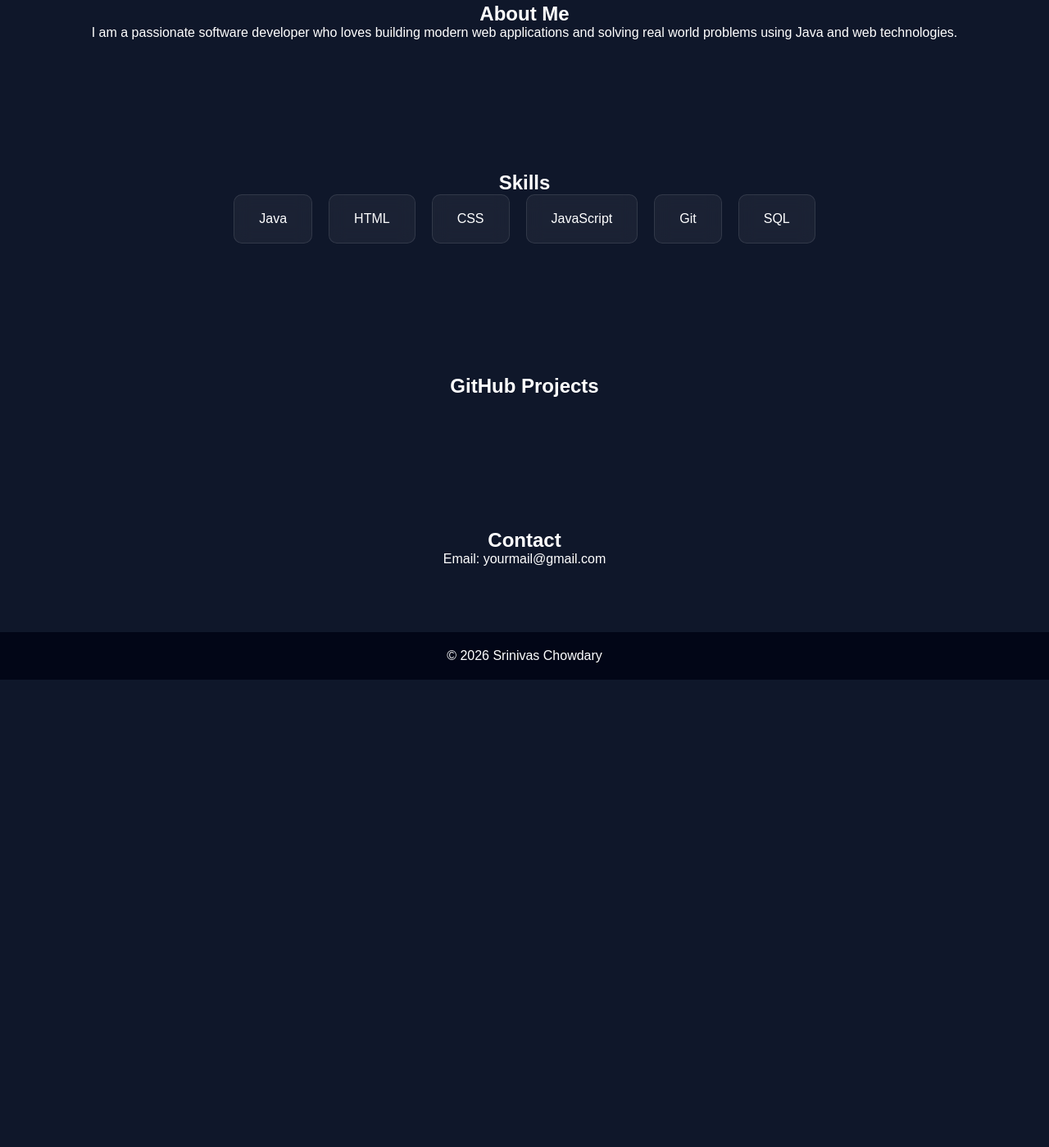
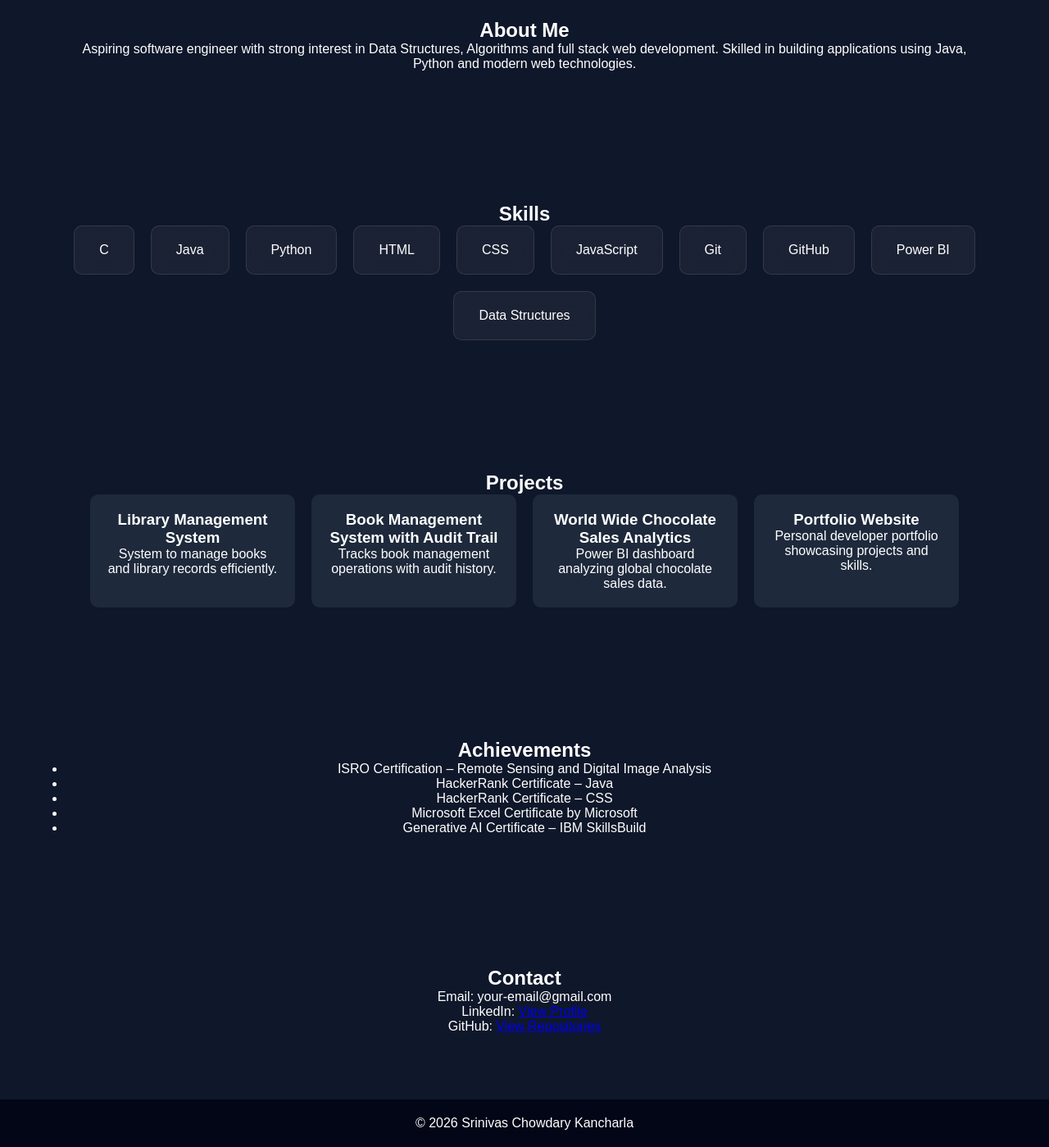
Before and after one commit to srinivaschowdary-gif/My_Portfolio, a plain HTML site: page index.html in a window 1280 px wide. Shown: the part 649-2048 px from the top of the page at 82% size. Before the commit the page ends 1478 px from the top, so only its background shows below. Drawn offline with nearby package versions, Linux system fonts and the light colour scheme; no server answers.

Commit message:
Revise portfolio details and enhance content
Updated the title and added new sections for achievements and projects. Modified contact information and improved skills representation.

```diff
--- a/index.html
+++ b/index.html
@@ -2,16 +2,14 @@
 <html lang="en">
 
 <head>
-
 <meta charset="UTF-8">
 <meta name="viewport" content="width=device-width, initial-scale=1.0">
 
-<title>Srinivas Chowdary | Portfolio</title>
+<title>Srinivas Chowdary | Software Engineer</title>
 
 <link rel="stylesheet" href="style.css">
 
-<script src="https://cdn.jsdelivr.net/npm/typed.js"></script>
-<script src="https://unpkg.com/scrollreveal"></script>
+<script src="https://cdn.jsdelivr.net/npm/typed.js@2.0.12"></script>
 
 </head>
 
@@ -24,12 +22,11 @@
 <h2 class="logo">Srinivas</h2>
 
 <ul>
-
 <li><a href="#about">About</a></li>
 <li><a href="#skills">Skills</a></li>
 <li><a href="#projects">Projects</a></li>
+<li><a href="#achievements">Achievements</a></li>
 <li><a href="#contact">Contact</a></li>
-
 </ul>
 
 </nav>
@@ -39,19 +36,21 @@
 
 <section class="hero">
 
-<h1>Srinivas Chowdary</h1>
+<img src="images/profile.jpg" class="profile">
 
-<h2><span id="typing"></span></h2>
+<h1>Srinivas Chowdary Kancharla</h1>
 
-<p>Aspiring Software Developer</p>
+<h2>I am a <span id="typing"></span></h2>
+
+<p>Aspiring Software Engineer</p>
 
 <div class="buttons">
 
 <a href="resume.pdf" class="btn">Resume</a>
 
-<a href="https://github.com/yourusername" class="btn">GitHub</a>
+<a href="https://www.linkedin.com/in/srinivas-chowdary-kancharla-8aba66301" class="btn">LinkedIn</a>
 
-<a href="https://www.linkedin.com/in/your-linkedin-id" class="btn">LinkedIn</a>
+<a href="https://github.com/srinivaschowdary-gif" class="btn">GitHub</a>
 
 </div>
 
@@ -63,10 +62,9 @@
 <h2>About Me</h2>
 
 <p>
-
-I am a passionate software developer who loves building modern web applications
-and solving real world problems using Java and web technologies.
-
+Aspiring software engineer with strong interest in Data Structures,
+Algorithms and full stack web development. Skilled in building
+applications using Java, Python and modern web technologies.
 </p>
 
 </section>
@@ -78,12 +76,16 @@ and solving real world problems using Java and web technologies.
 
 <div class="skills">
 
+<div class="card">C</div>
 <div class="card">Java</div>
+<div class="card">Python</div>
 <div class="card">HTML</div>
 <div class="card">CSS</div>
 <div class="card">JavaScript</div>
 <div class="card">Git</div>
-<div class="card">SQL</div>
+<div class="card">GitHub</div>
+<div class="card">Power BI</div>
+<div class="card">Data Structures</div>
 
 </div>
 
@@ -92,9 +94,52 @@ and solving real world problems using Java and web technologies.
 
 <section id="projects">
 
-<h2>GitHub Projects</h2>
+<h2>Projects</h2>
 
-<div id="project-container" class="projects"></div>
+<div class="projects">
+
+<div class="project-card">
+<h3>Library Management System</h3>
+<p>System to manage books and library records efficiently.</p>
+</div>
+
+<div class="project-card">
+<h3>Book Management System with Audit Trail</h3>
+<p>Tracks book management operations with audit history.</p>
+</div>
+
+<div class="project-card">
+<h3>World Wide Chocolate Sales Analytics</h3>
+<p>Power BI dashboard analyzing global chocolate sales data.</p>
+</div>
+
+<div class="project-card">
+<h3>Portfolio Website</h3>
+<p>Personal developer portfolio showcasing projects and skills.</p>
+</div>
+
+</div>
+
+</section>
+
+
+<section id="achievements">
+
+<h2>Achievements</h2>
+
+<ul class="achievements">
+
+<li>ISRO Certification – Remote Sensing and Digital Image Analysis</li>
+
+<li>HackerRank Certificate – Java</li>
+
+<li>HackerRank Certificate – CSS</li>
+
+<li>Microsoft Excel Certificate by Microsoft</li>
+
+<li>Generative AI Certificate – IBM SkillsBuild</li>
+
+</ul>
 
 </section>
 
@@ -103,14 +148,28 @@ and solving real world problems using Java and web technologies.
 
 <h2>Contact</h2>
 
-<p>Email: yourmail@gmail.com</p>
+<p>Email: your-email@gmail.com</p>
+
+<p>
+LinkedIn:
+<a href="https://www.linkedin.com/in/srinivas-chowdary-kancharla-8aba66301">
+View Profile
+</a>
+</p>
+
+<p>
+GitHub:
+<a href="https://github.com/srinivaschowdary-gif">
+View Repositories
+</a>
+</p>
 
 </section>
 
 
 <footer>
 
-<p>© 2026 Srinivas Chowdary</p>
+<p>© 2026 Srinivas Chowdary Kancharla</p>
 
 </footer>
 
```
